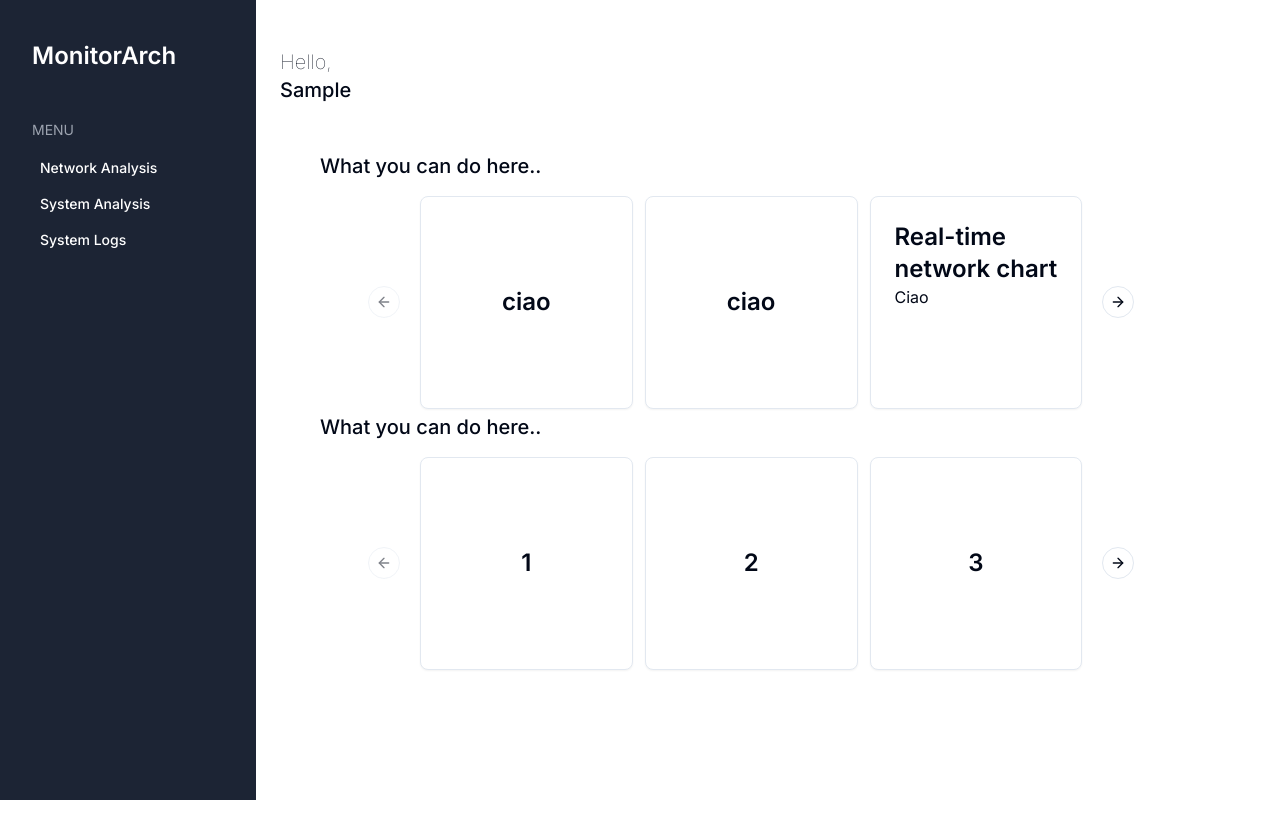
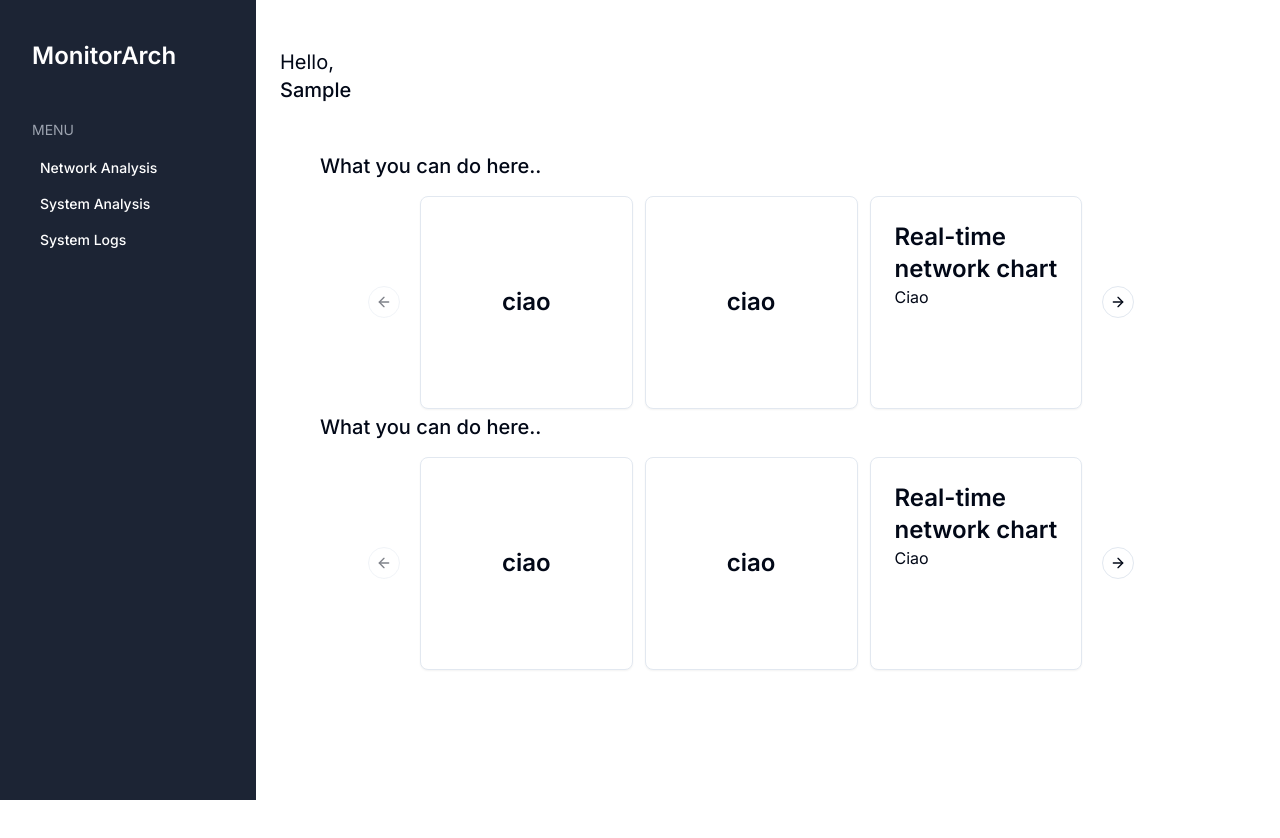
Before and after one commit to nixkitax/monitorarch, a Next.js app in the folder monitor-your-arch/: page / in a window 1280 px wide. Both pictures are taken after typing "Sample" into the empty fields and a click on the button "Submit". Built offline with nearby package versions, Linux system fonts and the light colour scheme.

Commit message:
Implement fetching interfaces based on operative system

```diff
--- a/monitor-your-arch/package.json
+++ b/monitor-your-arch/package.json
@@ -15,6 +15,7 @@
     "@radix-ui/react-dropdown-menu": "^2.1.1",
     "@radix-ui/react-navigation-menu": "^1.2.0",
     "@radix-ui/react-popover": "^1.1.1",
+    "@radix-ui/react-scroll-area": "^1.1.0",
     "@radix-ui/react-slot": "^1.1.0",
     "@tauri-apps/api": "^1.6.0",
     "chart.js": "^4.4.3",
--- a/monitor-your-arch/src/app/page.tsx
+++ b/monitor-your-arch/src/app/page.tsx
@@ -1,22 +1,19 @@
 "use client";
+//TODO: FROM STATIC CARDS TO DYNAMIC CARDS
 import { useEffect, useState } from "react";
-import Mac from "@/components/mac";
 import {
   Drawer,
-    DrawerClose,
   DrawerContent,
   DrawerDescription,
   DrawerFooter,
   DrawerHeader,
   DrawerTitle,
-    DrawerTrigger,
 } from "@/components/ui/drawer";
 import { Button } from "@/components/ui/button";
 
-import { Card, CardContent } from "@/components/ui/card"
+import { Card, CardContent } from "@/components/ui/card";
 
-import Autoplay from "embla-carousel-autoplay"
-
+import Autoplay from "embla-carousel-autoplay";
 
 import {
   Carousel,
@@ -24,11 +21,10 @@ import {
   CarouselItem,
   CarouselNext,
   CarouselPrevious,
-} from "@/components/ui/carousel"
+} from "@/components/ui/carousel";
 export default function Home() {
-
   const [isVisible, setIsVisible] = useState(false);
-    const [name, setName] = useState('');
+  const [name, setName] = useState("");
   const [isDrawerOpen, setIsDrawerOpen] = useState(false);
   const [isMounted, setIsMounted] = useState(false);
 
@@ -38,7 +34,7 @@ export default function Home() {
 
   useEffect(() => {
     if (isMounted) {
-            const storedName = localStorage.getItem('userName');
+      const storedName = localStorage.getItem("userName");
       if (!storedName) {
         setIsDrawerOpen(true);
       } else {
@@ -49,7 +45,7 @@ export default function Home() {
   }, [isMounted]);
 
   const verifyName = () => {
-        const storedName = localStorage.getItem('userName');
+    const storedName = localStorage.getItem("userName");
     if (storedName && storedName === name) {
       return true;
     }
@@ -58,15 +54,15 @@ export default function Home() {
 
   const handleDrawerSubmit = () => {
     if (name) {
-            localStorage.setItem('userName', name);
+      localStorage.setItem("userName", name);
       if (verifyName()) {
         setIsDrawerOpen(false);
         setIsVisible(true);
       } else {
-                alert('There was an error saving your name. Please try again.');
+        alert("There was an error saving your name. Please try again.");
       }
     } else {
-            alert('Please enter your name');
+      alert("Please enter your name");
     }
   };
 
@@ -75,8 +71,12 @@ export default function Home() {
       <Drawer open={isDrawerOpen} onOpenChange={setIsDrawerOpen}>
         <DrawerContent>
           <DrawerHeader>
-                        <DrawerTitle>Welcome, this is MonitorArch! {`What's`} your name? 🥰</DrawerTitle>
-                        <DrawerDescription>You can take care of your architecture here!</DrawerDescription>
+            <DrawerTitle>
+              Welcome, this is MonitorArch! {`What's`} your name? 🥰
+            </DrawerTitle>
+            <DrawerDescription>
+              You can take care of your architecture here!
+            </DrawerDescription>
           </DrawerHeader>
           <div className="p-4">
             <input
@@ -87,7 +87,9 @@ export default function Home() {
             />
           </div>
           <DrawerFooter>
-                        <Button variant="outline" onClick={handleDrawerSubmit}>Submit</Button>
+            <Button variant="outline" onClick={handleDrawerSubmit}>
+              Submit
+            </Button>
           </DrawerFooter>
         </DrawerContent>
       </Drawer>
@@ -96,25 +98,27 @@ export default function Home() {
 
   return (
     <main className="flex min-h-screen flex-col items-center justify-between p-16 ">
-
       <div className="flex flex-col w-full just gap-12">
         <div className="flex-1 flex-col items-center justify-center">
           <div className="flex-1 flex-col -mx-10 -my-14">
             <div>
-                            <p className="font-thin text-xl"> Hello, </p>
+              <p className="font-normal text-xl"> Hello, </p>
             </div>
             <div>
-                            <p className="font-medium text-xl"> {localStorage.getItem('userName')}</p>
+              <p className="font-medium text-xl">
+                {" "}
+                {localStorage.getItem("userName")}
+              </p>
             </div>
-
           </div>
         </div>
         <div className="flex flex-col">
-                    <div >
+          <div>
             <p className="font-medium text-xl pb-3"> What you can do here..</p>
           </div>
           <div className="flex justify-center">
-                        <Carousel className="w-full ml-24 "
+            <Carousel
+              className="w-full ml-24 "
               plugins={[
                 Autoplay({
                   delay: 5000,
@@ -122,7 +126,10 @@ export default function Home() {
               ]}
             >
               <CarouselContent className="-ml-1">
-                                    <CarouselItem key={"paolo"} className="pl-1 md:basis-1/2 lg:basis-1/3">
+                <CarouselItem
+                  key={"paolo"}
+                  className="pl-1 md:basis-1/2 lg:basis-1/3"
+                >
                   <div className="p-1">
                     <Card>
                       <CardContent className="flex aspect-square items-center justify-center p-6">
@@ -131,7 +138,10 @@ export default function Home() {
                     </Card>
                   </div>
                 </CarouselItem>
-                                    <CarouselItem key={"paolo"} className="pl-1 md:basis-1/2 lg:basis-1/3">
+                <CarouselItem
+                  key={"paolo"}
+                  className="pl-1 md:basis-1/2 lg:basis-1/3"
+                >
                   <div className="p-1">
                     <Card>
                       <CardContent className="flex aspect-square items-center justify-center p-6">
@@ -140,19 +150,27 @@ export default function Home() {
                     </Card>
                   </div>
                 </CarouselItem>
-                                <CarouselItem key={"paolo"} className="pl-1 md:basis-1/2 lg:basis-1/3">
+                <CarouselItem
+                  key={"paolo"}
+                  className="pl-1 md:basis-1/2 lg:basis-1/3"
+                >
                   <div className="p-1">
                     <Card>
                       <CardContent className="flex aspect-square p-6">
                         <div className="flex flex-col">
-                                                    <span className="text-2xl font-semibold">Real-time network chart</span>
+                          <span className="text-2xl font-semibold">
+                            Real-time network chart
+                          </span>
                           <p>Ciao</p>
                         </div>
                       </CardContent>
                     </Card>
                   </div>
                 </CarouselItem>
-                                <CarouselItem key={"paolo"} className="pl-1 md:basis-1/2 lg:basis-1/3">
+                <CarouselItem
+                  key={"paolo"}
+                  className="pl-1 md:basis-1/2 lg:basis-1/3"
+                >
                   <div className="p-1">
                     <Card>
                       <CardContent className="flex aspect-square items-center justify-center p-6">
@@ -161,40 +179,82 @@ export default function Home() {
                     </Card>
                   </div>
                 </CarouselItem>
-
               </CarouselContent>
               <CarouselPrevious />
               <CarouselNext />
             </Carousel>
           </div>
-                    <div >
+          <div>
             <p className="font-medium text-xl pb-3"> What you can do here..</p>
           </div>
           <div className="flex justify-center">
-                        <Carousel className="w-full ml-24 "
+            <Carousel
+              className="w-full ml-24 "
               plugins={[
                 Autoplay({
-                                    delay: 5000,
+                  delay: 3000,
                 }),
-                            ]}>
+              ]}
+            >
               <CarouselContent className="-ml-1">
-                                {Array.from({ length: 5 }).map((_, index) => (
-                                    <CarouselItem key={index} className="pl-1 md:basis-1/2 lg:basis-1/3">
+                <CarouselItem
+                  key={"paolo"}
+                  className="pl-1 md:basis-1/2 lg:basis-1/3"
+                >
                   <div className="p-1">
                     <Card>
                       <CardContent className="flex aspect-square items-center justify-center p-6">
-                                                    <span className="text-2xl font-semibold">{index + 1}</span>
+                        <span className="text-2xl font-semibold">ciao</span>
                       </CardContent>
                     </Card>
                   </div>
                 </CarouselItem>
-                                ))}
+                <CarouselItem
+                  key={"paolo"}
+                  className="pl-1 md:basis-1/2 lg:basis-1/3"
+                >
+                  <div className="p-1">
+                    <Card>
+                      <CardContent className="flex aspect-square items-center justify-center p-6">
+                        <span className="text-2xl font-semibold">ciao</span>
+                      </CardContent>
+                    </Card>
+                  </div>
+                </CarouselItem>
+                <CarouselItem
+                  key={"paolo"}
+                  className="pl-1 md:basis-1/2 lg:basis-1/3"
+                >
+                  <div className="p-1">
+                    <Card>
+                      <CardContent className="flex aspect-square p-6">
+                        <div className="flex flex-col">
+                          <span className="text-2xl font-semibold">
+                            Real-time network chart
+                          </span>
+                          <p>Ciao</p>
+                        </div>
+                      </CardContent>
+                    </Card>
+                  </div>
+                </CarouselItem>
+                <CarouselItem
+                  key={"paolo"}
+                  className="pl-1 md:basis-1/2 lg:basis-1/3"
+                >
+                  <div className="p-1">
+                    <Card>
+                      <CardContent className="flex aspect-square items-center justify-center p-6">
+                        <span className="text-2xl font-semibold">ciao</span>
+                      </CardContent>
+                    </Card>
+                  </div>
+                </CarouselItem>
               </CarouselContent>
               <CarouselPrevious />
               <CarouselNext />
             </Carousel>
           </div>
-
         </div>
       </div>
     </main>
```
Also changed, not shown: monitor-your-arch/src/app/network-analysis/real-time-network/ControlPanel.tsx (+8 -4 lines), monitor-your-arch/src/components/ui/scroll-area.tsx (added, +48 -0 lines), 2 other files (tests, documents, lock files or other folders). Lines whose indentation alone changed are shown as unchanged.
